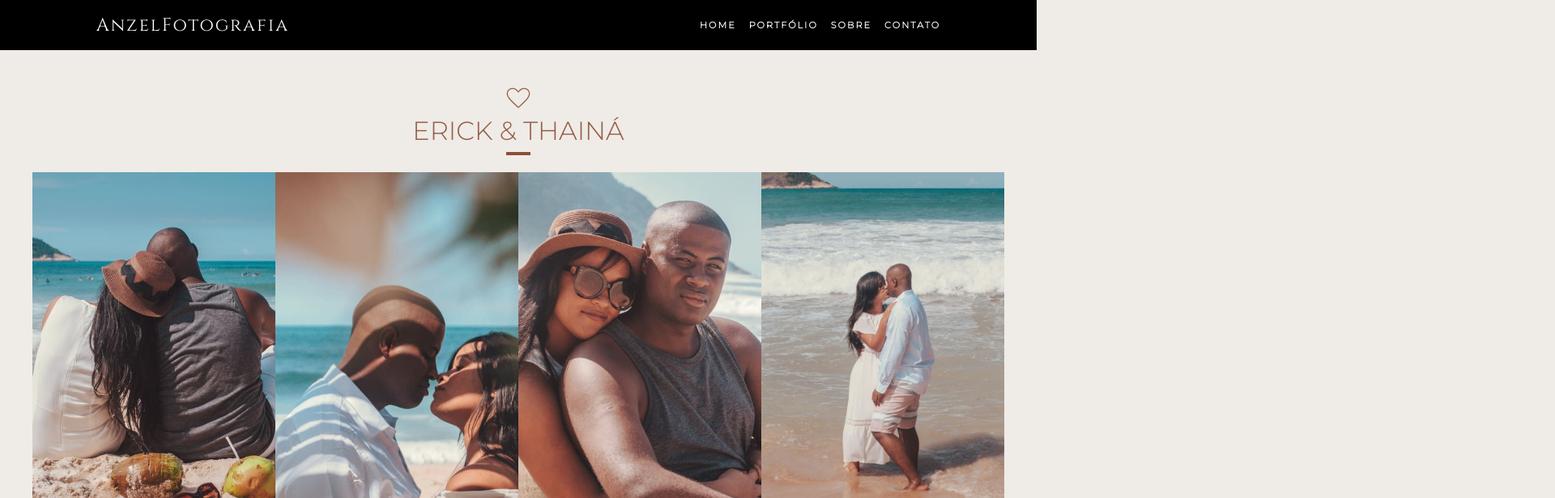
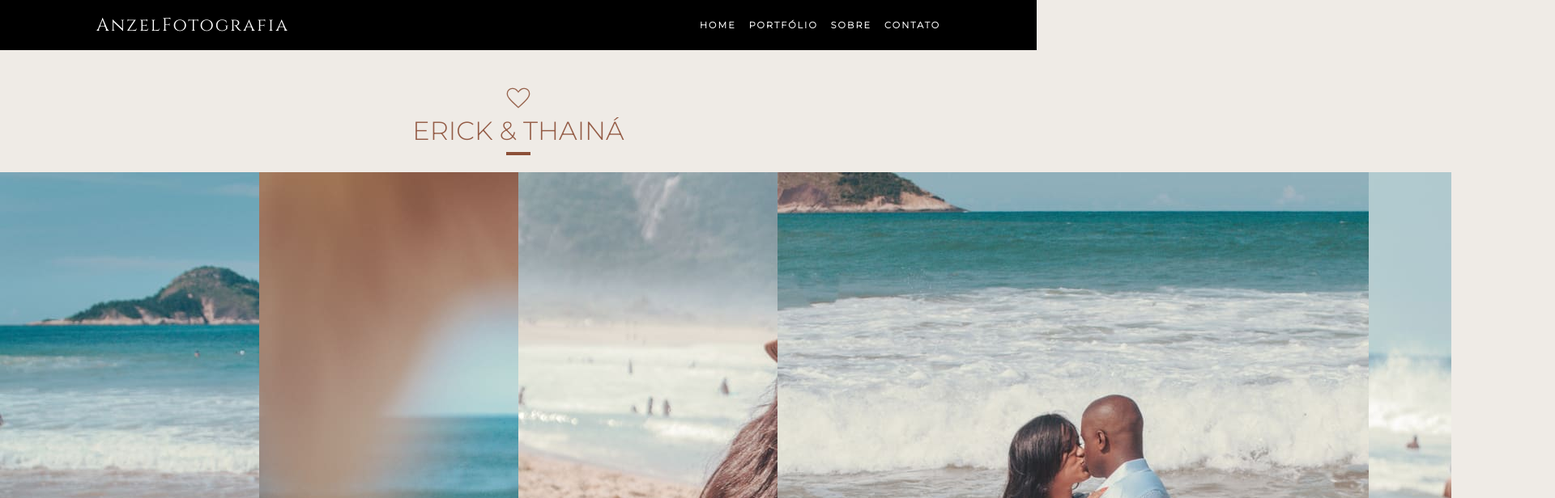
Before and after one commit to rlxmts/anzelfotografia, a React (Create React App) app: page /portfolio/1 in a window 1280 px wide. Shown: the top 616 px of the page at 81% size, 1920 px wide, since content can reach past the window. Built offline with nearby package versions, Linux system fonts and the light colour scheme; no server answers.

Commit message:
:sparkles: Abrindo galerias com Masonry

```diff
--- a/src/components/sections/TrabalhoIndividual/index.js
+++ b/src/components/sections/TrabalhoIndividual/index.js
@@ -3,21 +3,10 @@ import { Trabalhos } from "../../commom/Trabalhos";
 import Titulo from "../../commom/Titulo";
 import styled from "styled-components";
 
+import Masonry, { ResponsiveMasonry } from "react-responsive-masonry";
+
 const Galeria = styled.section`
     padding: 5rem 0 0 0;
-`
-
-const ContainerGaleria = styled.div`
-
-    display:flex;
-    flex-wrap: wrap;
-    justify-content: center;
-    img{
-        width: 100%;
-        max-width: 300px;
-        height: auto;
-        object-fit: cover;
-    }
 `
 
 const TrabalhoIndividual = ()=> {
@@ -28,17 +17,17 @@ const TrabalhoIndividual = ()=> {
     return (
         <Galeria>
             <Titulo img={`${process.env.PUBLIC_URL}/img/coracao.svg`} titulo={cardSelecionado.nome}/>
-
-            <ContainerGaleria>
-                {cardSelecionado.imagens.map( item => {
-                    console.log(item)
+            <ResponsiveMasonry
+                columnsCountBreakPoints={{350: 2, 750: 3, 900: 4}}
+            >
+                <Masonry>
+                {cardSelecionado.imagens.map( foto => {
                     return(
-
-                            <img src={`${item}`} alt="" />
-
+                        <img src={`${foto}`} alt="" />
                     )
                 })}
-            </ContainerGaleria>
+                </Masonry>
+            </ResponsiveMasonry>
         </Galeria>
     );
 }
```
